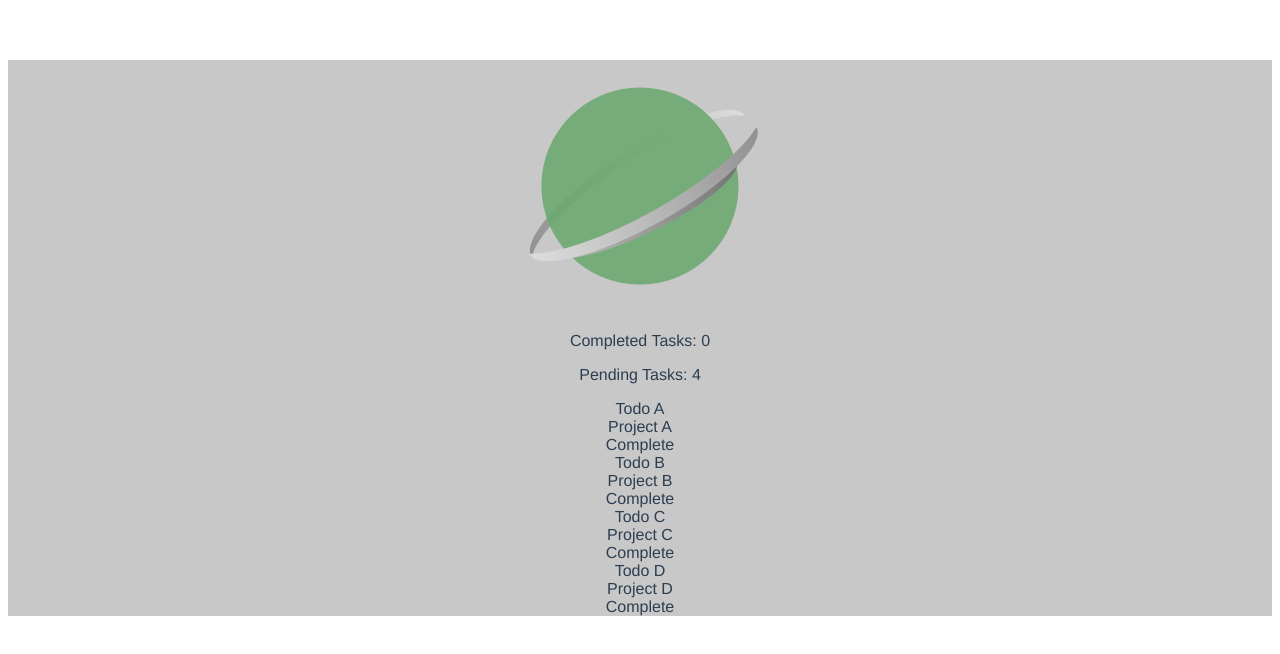
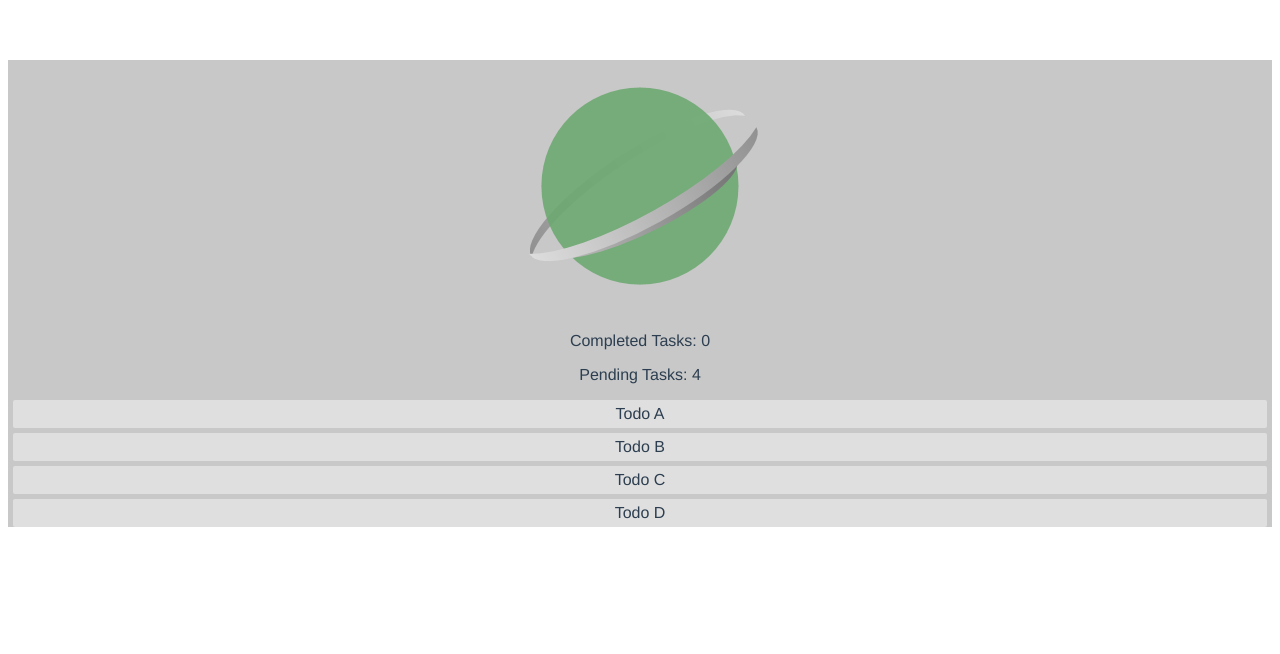
Before and after one commit to Trymunx/Plannit, a Vue app: page / in a window 1280 px wide. Shown: the top 654 px of the page. Built offline with nearby package versions, Linux system fonts and the light colour scheme.

Commit message:
Move files, add feature list

```diff
--- a/src/components/Todo.vue
+++ b/src/components/Todo.vue
@@ -1,29 +1,20 @@
 <template>
-  <div class='ui centered card'>
-    <div class='content'>
-      <div class='header'>
-        {{ todo.title }}
-      </div>
-      <div class='meta'>
-        {{ todo.project }}
-      </div>
-      <div class='extra content'>
-        <span class='right floated edit icon'>
-          <i class='edit icon'></i>
-        </span>
-      </div>
-    </div>
-    <div class='ui bottom attached green basic button' v-show="todo.done">
-      Completed
-    </div>
-    <div class='ui bottom attached red basic button' v-show="!todo.done">
-      Complete
-    </div>
+  <div class="todo">
+    {{todo.title}}
   </div>
 </template>
 
 <script type="text/javascript">
-  export default {
-    props: ["todo"]
-  };
+export default {
+  props: ["todo"]
+};
 </script>
+
+<style scoped>
+.todo {
+  padding: 5px;
+  margin: 5px;
+  border-radius: 2px;
+  background-color: #dfdfdf;
+}
+</style>
```
Also changed, not shown: src/components/App.vue (added, +15 -0 lines), src/store/store.js (deleted, +0 -16 lines), src/vuex/actions.js (added, +19 -0 lines), src/vuex/store.js (added, +37 -0 lines), src/assets/logo.png (deleted), 1 other file (tests, documents, lock files or other folders).
